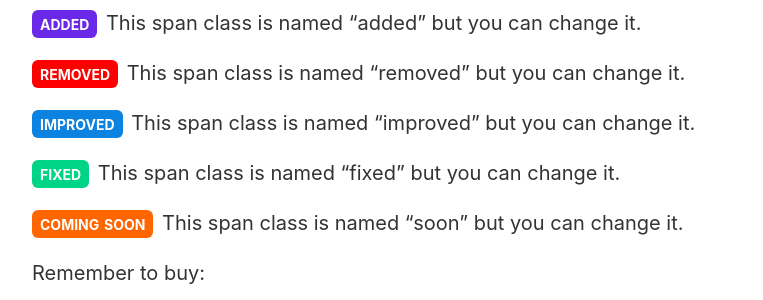
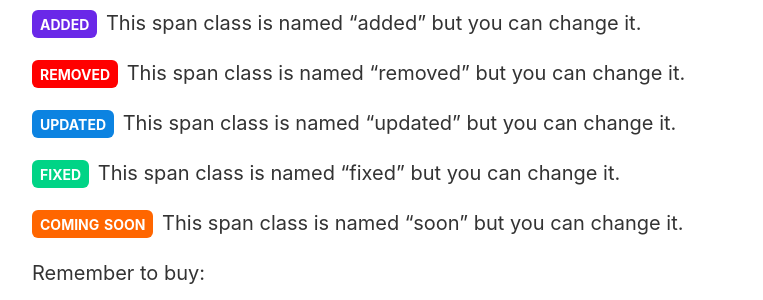
Before and after one commit to jdloft/jdloft.github.io, a Jekyll site: the page built from styles.md, in a window 1280 px wide. Shown: the part 1583-1883 px from the top of the page, without its empty margins (258-1021 px from the left). Built offline with Jekyll 4.4.1, drawn with Linux system fonts in a browser that asks for light colours.

Commit message:
Change improved button to updated

```diff
--- a/_sass/_buttons.scss
+++ b/_sass/_buttons.scss
@@ -11,7 +11,7 @@
     border-radius: 6px;
 }
 
-.improved {
+.updated {
     background: #0c83e1;
     color: #fff;
     text-align: center;
--- a/styles.md
+++ b/styles.md
@@ -42,7 +42,7 @@ Here are the buttons whose class names and colors can be easily customized:
 
 <span class="removed">removed</span> This span class is named "removed" but you can change it.
 
-<span class="improved">improved</span> This span class is named "improved" but you can change it.
+<span class="updated">updated</span> This span class is named "updated" but you can change it.
 
 <span class="fixed">fixed</span> This span class is named "fixed" but you can change it.
 
```
